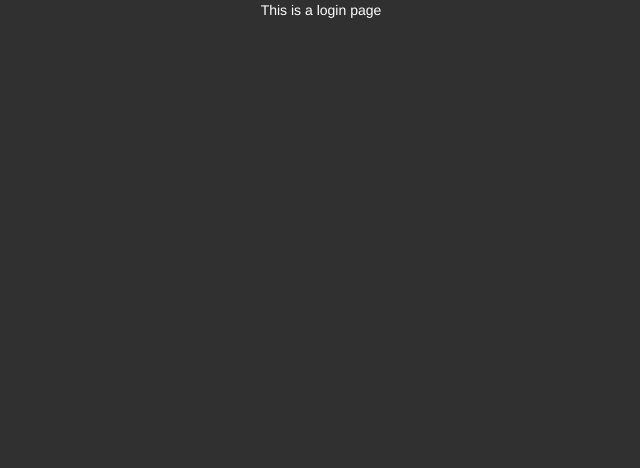
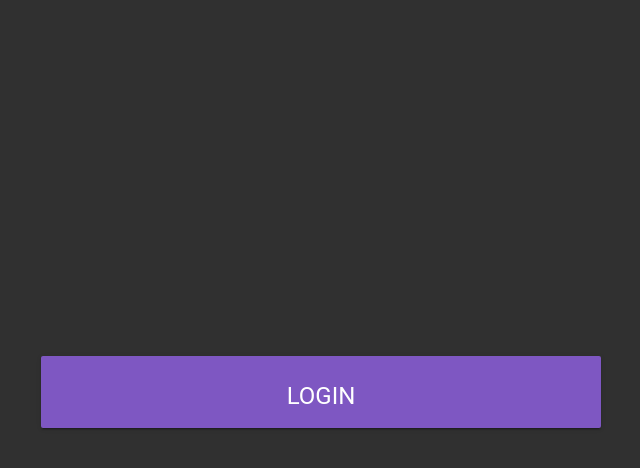
Before and after one commit to ngshoy/surveymon, a Vue app: page /login in a window 1280 px wide. Shown: the top 468 px of the page, without its empty margins (319-959 px from the left). Built offline with nearby package versions, Linux system fonts and the light colour scheme.

Commit message:
added card and style to login page

```diff
--- a/src/views/Login.vue
+++ b/src/views/Login.vue
@@ -1,9 +1,29 @@
 <template>
-  <div>This is a login page</div>
+  <v-container grid-list-lg>
+    <v-layout row wrap align-center justify-center fill-height>
+      <v-flex md6>
+        <v-card color="primary">
+          <v-card-title primary-title class="justify-center">
+            <div class="headline">
+              LOGIN
+            </div>
+          </v-card-title>
+        </v-card>
+      </v-flex>
+    </v-layout>
+  </v-container>
+
 </template>
 
 <script>
 export default {
   name: 'login',
-}
+};
+
 </script>
+
+<style lang="scss" scoped>
+  .container {
+    height: 100vh;
+  }
+</style>
--- a/src/views/Register.Vue
+++ b/src/views/Register.Vue
@@ -5,5 +5,5 @@
 <script>
 export default {
   name: 'register',
-}
+};
 </script>
```
